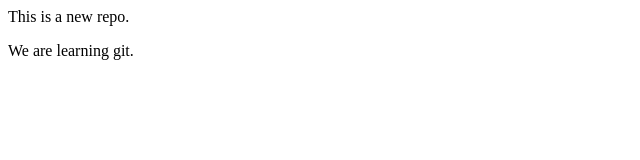
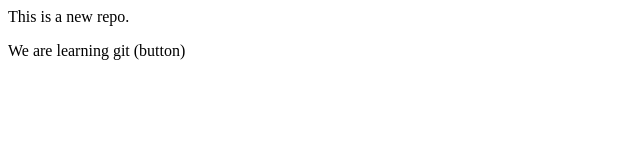
Before and after one commit to mahanteshdpradhani-beep/LocalRepo, a plain HTML site: page index.html in a window 1280 px wide. Shown: the full height of the page, 0-640 px from the left. Drawn offline with Linux system fonts and the light colour scheme.

```diff
--- a/index.html
+++ b/index.html
@@ -1,2 +1,2 @@
 <p>This is a new repo.</p>
-<p>We are learning git.</p>
+<p>We are learning git (button)</p>
```
